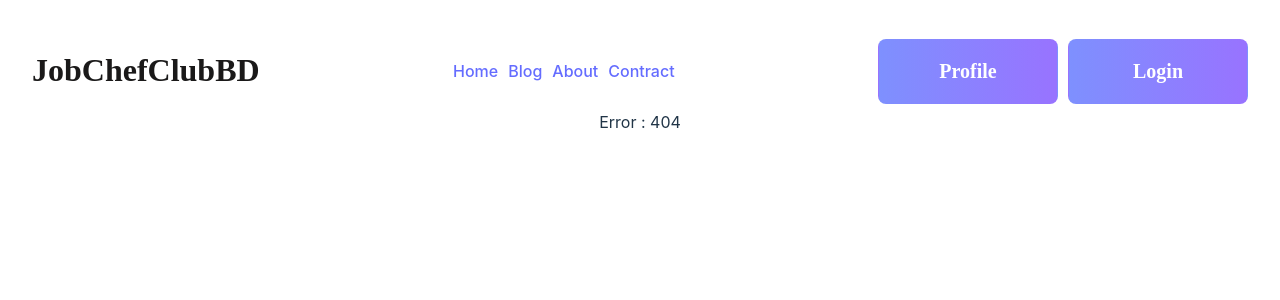
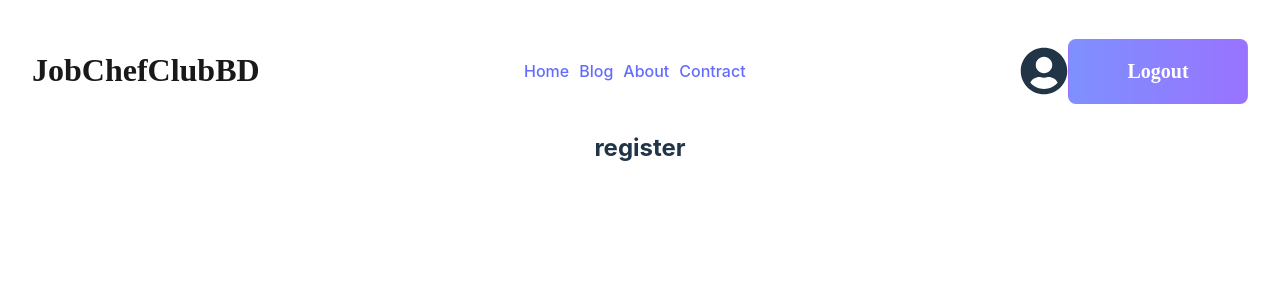
Before and after one commit to ataur28/chef-club-bd-client, a React (Vite) app: page /register in a window 1280 px wide. Before the commit this address had no page. Shown: the top 300 px of the page. Built offline with nearby package versions, Linux system fonts and the light colour scheme.

Commit message:
added login and logout toggle button

```diff
--- a/src/components/Home/Home.css
+++ b/src/components/Home/Home.css
@@ -32,6 +32,13 @@
     gap: 10px;
 }
 
+
+.header-btn-icon{
+    display: flex;
+    justify-content: center;
+    align-items: center;
+}
+
 /*------------------------------
      small device media query start
 -------------------------------- */
--- a/src/components/Home/Home.jsx
+++ b/src/components/Home/Home.jsx
@@ -1,17 +1,35 @@
-import React from 'react';
-import { Outlet } from 'react-router-dom';
+import React, { useContext } from 'react';
+import { Link, Outlet } from 'react-router-dom';
 import Header from '../Header/Header';
 import "./Home.css"
+import { AuthContext } from '../Providers/AuthProvider';
+import { FaUserCircle } from 'react-icons/fa';
+import { Button } from 'react-bootstrap';
 
 const Home = () => {
+
+    const { user } = useContext(AuthContext);
+
+    const handleLogOut = () => {
+        logOut()
+            .then()
+            .catch(error => console.log(error));
+    }
+
     return (
         <div>
             <div className='header-item'>
                 <h1 className='heater-title'>JobChefClubBD</h1>
                 <Header></Header>
-                <div>
-                <button className='header-btn'>Profile</button>
-                <button className='header-btn btn-login'>Login</button>
+                <div className='header-btn-icon'>
+                    {user && <FaUserCircle style={{ fontSize: '3rem' }}></FaUserCircle>}
+
+                    {user ?
+                        <Button onClick={handleLogOut} className='header-btn'>Logout</Button> :
+                        <Link to="/login">
+                            <Button className='header-btn'>Login</Button>
+                        </Link>
+                    }
                 </div>
             </div>
             <div>{navigation.state === 'loading' && 'Loading...'}</div>
--- /dev/null
+++ b/src/components/Login/Login.jsx
@@ -0,0 +1,12 @@
+import React from 'react';
+import './Login.css'
+
+const Login = () => {
+    return (
+        <div>
+            <h2>login</h2>
+        </div>
+    );
+};
+
+export default Login;
--- /dev/null
+++ b/src/components/Providers/AuthProvider.jsx
@@ -0,0 +1,21 @@
+import React, { createContext } from 'react';
+import { getAuth } from "firebase/auth";
+import app from '../../firebase/firebases.config';
+
+export const AuthContext = createContext(null);
+
+const auth = getAuth(app);
+
+const AuthProvider = ({ children }) => {
+    const user = {displayName: 'Muri Khan'}
+    const authInfo = {
+        user
+    }
+    return (
+        <AuthContext.Provider value={authInfo}>
+            {children}
+        </AuthContext.Provider>
+    );
+};
+
+export default AuthProvider;
--- /dev/null
+++ b/src/components/Register/Register.jsx
@@ -0,0 +1,12 @@
+import React from 'react';
+import './Register.css'
+
+const Register = () => {
+    return (
+        <div>
+            <h2>register</h2>
+        </div>
+    );
+};
+
+export default Register;
--- /dev/null
+++ b/src/firebase/firebases.config.js
@@ -0,0 +1,19 @@
+// Import the functions you need from the SDKs you need
+import { initializeApp } from "firebase/app";
+// TODO: Add SDKs for Firebase products that you want to use
+// https://firebase.google.com/docs/web/setup#available-libraries
+
+// Your web app's Firebase configuration
+const firebaseConfig = {
+  apiKey: "AIzaSyCc0AjwDKw6elCJbDUao0vfXRyPj4mkt44",
+  authDomain: "chef-club-bd.firebaseapp.com",
+  projectId: "chef-club-bd",
+  storageBucket: "chef-club-bd.appspot.com",
+  messagingSenderId: "611713668812",
+  appId: "1:611713668812:web:9d076dcbbb2fdb2cec1469"
+};
+
+// Initialize Firebase
+const app = initializeApp(firebaseConfig);
+
+export default app;
```
Also changed, not shown: src/main.jsx (+17 -3 lines), src/components/Login/Login.css (added), src/components/Register/Register.css (added).
